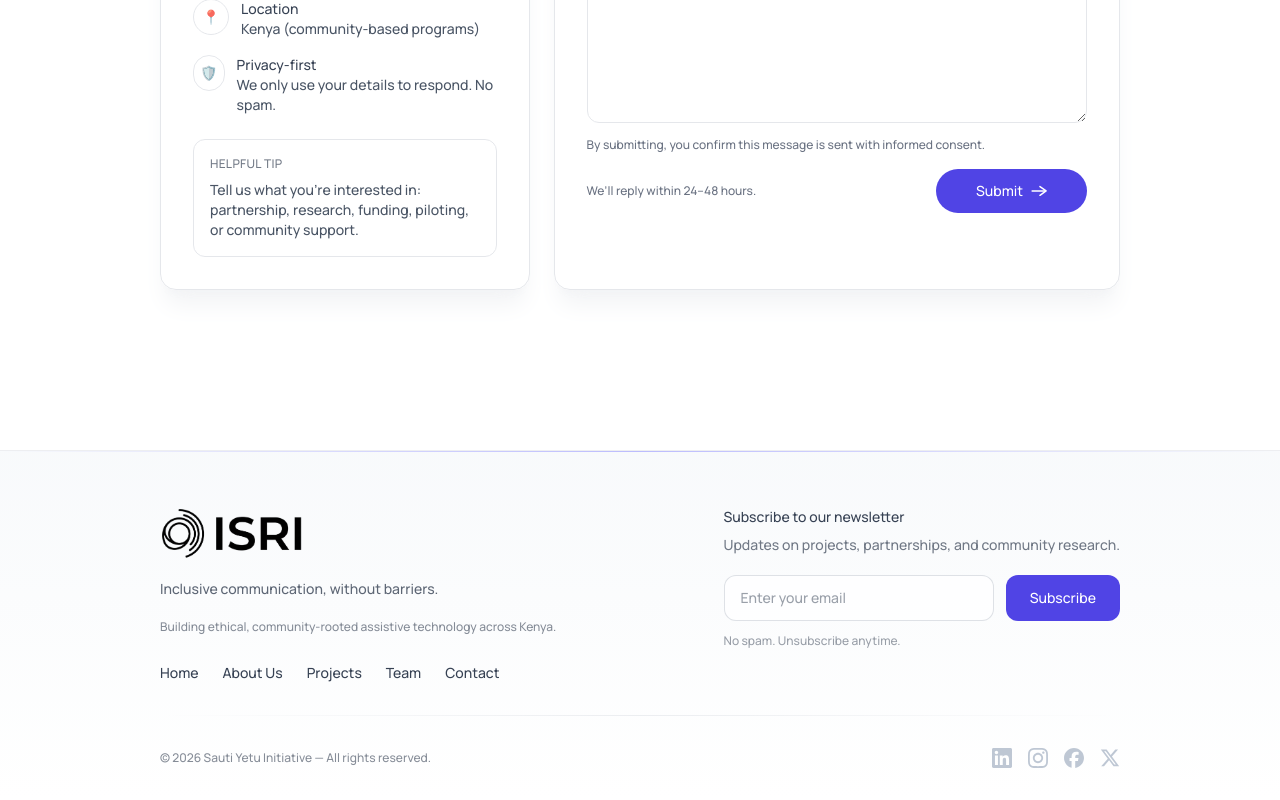
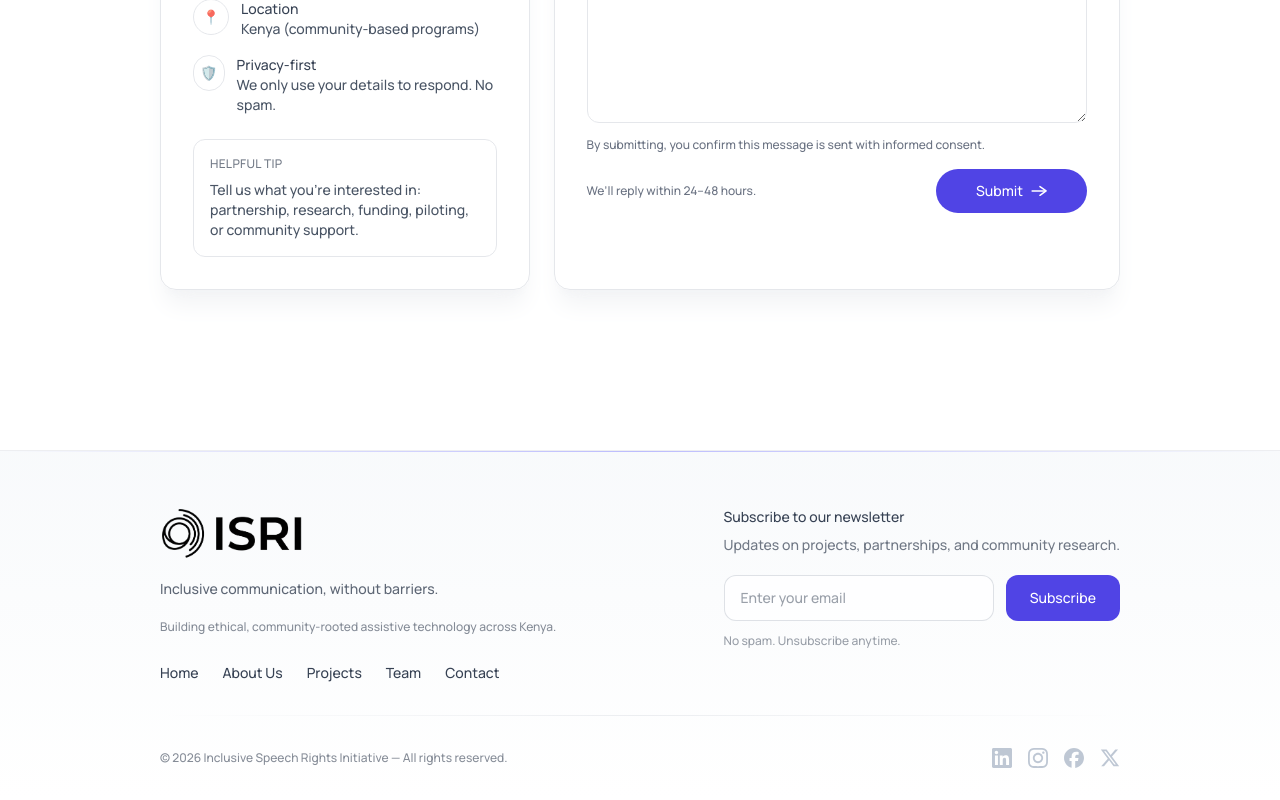
Before and after one commit to martin254/EchoSite, a React (Vite) app: page / in a window 1280 px wide. Shown: the part 6692-7492 px from the top of the page. Built offline with nearby package versions, Linux system fonts and the light colour scheme.

Commit message:
Update Footer.jsx

```diff
--- a/src/components/Footer.jsx
+++ b/src/components/Footer.jsx
@@ -84,7 +84,7 @@ const Footer = ({ theme }) => {
       {/* Bottom */}
       <div className="flex flex-wrap items-center justify-between gap-4 text-xs opacity-60">
         <p>
-          © 2026 Sauti Yetu Initiative — All rights reserved.
+          © 2026 Inclusive Speech Rights Initiative — All rights reserved.
         </p>
 
         <div className="flex gap-4">
```
